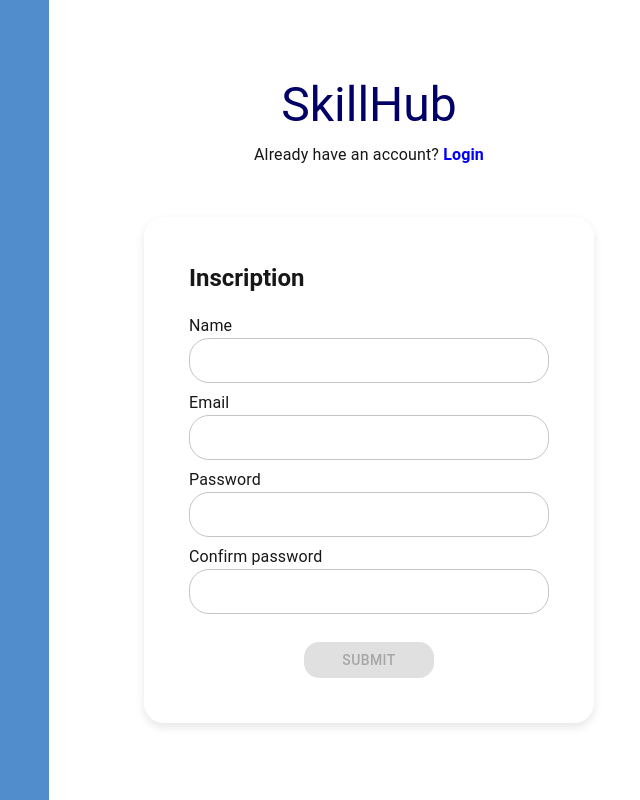
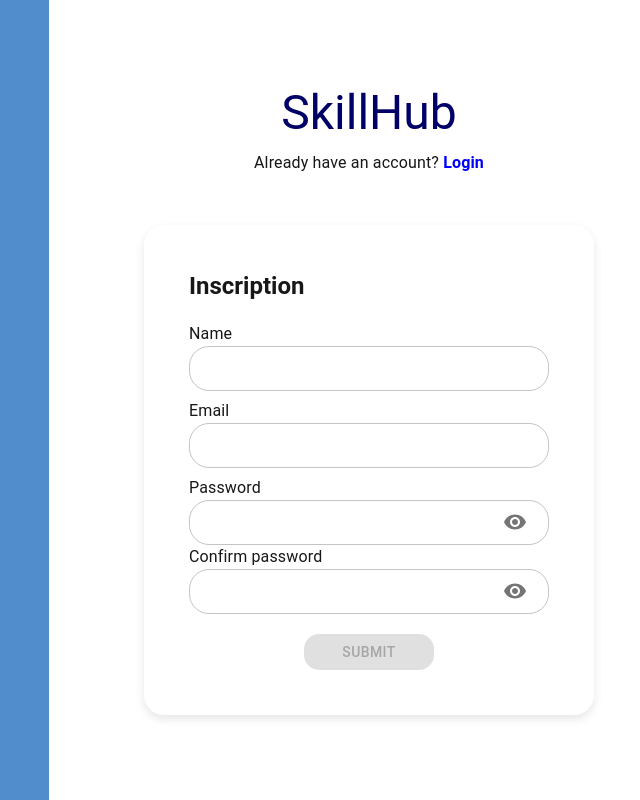
Before and after one commit to Celina-cbn/skillhub-frontend, a Next.js app in the folder skillhub/: page /auth/signup in a window 1280 px wide. Shown: the whole page, without its empty margins (591-1231 px from the left). Built offline with nearby package versions, Linux system fonts and the light colour scheme; no server answers.

Commit message:
add interfaces && condition showPassword

```diff
--- a/skillhub/src/app/auth/signup/page.tsx
+++ b/skillhub/src/app/auth/signup/page.tsx
@@ -1,24 +1,35 @@
 'use client'
 
-import * as React from 'react';
+import { useState, useEffect } from 'react';
 import Grid2 from '@mui/material/Grid2';
-import { Box, Button, TextField, Typography } from '@mui/material';
+import { Box, Button, IconButton, InputAdornment, TextField, Typography } from '@mui/material';
 import Image from 'next/image';
 import { useRouter } from 'next/navigation';
 import { signupService } from '@/services/authService';
+import { Visibility, VisibilityOff } from '@mui/icons-material';
+import { InputsForm } from '@/utils/inputsSingnup';
 
-const InputsForm = [
-  {id: 1, name: 'Name', type: 'text'},
-  {id: 2, name: 'Email', type: 'text'},
-  {id: 3, name: 'Password', type: 'password'},
-  {id: 4, name: 'Confirm password', type: 'password'}
-]
 
 export default function Signup() {
   const router = useRouter();
-  const [inputs, setInputs] = React.useState(
+  const [inputs, setInputs] = useState(
     InputsForm.map((input) => ({ ...input, value: '' }))
   );
+  const [showPassword, setShowPassword] = useState(false);
+  const [showConfirmPassword, setShowConfirmPassword] = useState(false);
+
+    const handleClickShowPassword = () => {
+      setShowPassword((show) => !show);
+    };
+
+    const handleClickShowConfirmPassword = () => {
+      setShowConfirmPassword((show) => !show);
+    };
+
+    useEffect(() => {
+      setShowPassword(false);
+      setShowConfirmPassword(false);
+    }, []);
 
   const handleInputChange = (id: number, event: React.ChangeEvent<HTMLInputElement | HTMLTextAreaElement>) => {
     const { value } = event.target;
@@ -54,7 +65,7 @@ export default function Signup() {
       } else if (input.value === '') {
         return true;
       }else{
-              return false;
+        return false;
       }
     });
   };
@@ -118,6 +129,32 @@ export default function Signup() {
             {inputs.map((input) => (
               <Grid2 key={input.id} sx={{ display: 'flxe', flexDirection: 'row' }}>
                 <Typography> {input.name} </Typography>
+                {input.type === 'password' ? (
+                  <TextField
+                    id={input.name}
+                    type={input.name === 'Password' ? (showPassword ? 'text' : 'password') : (showConfirmPassword ? 'text' : 'password')}
+                    fullWidth
+                    value={input.value}
+                    onChange={(event) => handleInputChange(input.id, event)}
+                    sx={{
+                      marginTop: '0px',
+                      marginRight: '25px',
+                    }}
+                    InputProps={{
+                      sx: {
+                        borderRadius: '20px',
+                        height: '45px'
+                      },
+                      endAdornment: (
+                        <InputAdornment position="end">
+                          <IconButton data-testid="icon-visibility" onClick={input.name === 'Password' ? handleClickShowPassword : handleClickShowConfirmPassword}>
+                            {input.name === 'Password' ? (showPassword ? <VisibilityOff /> : <Visibility />) : (showConfirmPassword ? <VisibilityOff /> : <Visibility />)}
+                          </IconButton>
+                        </InputAdornment>
+                      ),
+                    }}
+                  />
+                ) : (
                 <TextField
                   id={input.name}
                   value={input.value}
@@ -131,12 +168,9 @@ export default function Signup() {
                     marginTop: '0px'
                   }}
                 />
+                )}
               </Grid2>
-
             ))}
-
-
-
             <Box sx={{ display: 'flex', justifyContent: 'center', marginTop: '20px' }}>
               <Button onClick={(e) => handleSubmit(e)} variant="contained" sx={{ borderRadius: '15px', width: '130px' }} disabled={isEmpty()}> Submit </Button>
             </Box>
--- /dev/null
+++ b/skillhub/src/interfaces/Chatbot.ts
@@ -0,0 +1,4 @@
+export interface IMessage {
+    text: string,
+    sender: string
+  };
--- /dev/null
+++ b/skillhub/src/interfaces/Signup.ts
@@ -0,0 +1,5 @@
+export interface IInputs {
+  id: number,
+  name: string,
+  type: 'text' | 'password'
+}
--- /dev/null
+++ b/skillhub/src/utils/inputsSingnup.ts
@@ -0,0 +1,9 @@
+import { IInputs } from "@/interfaces/Signup";
+
+
+export const InputsForm : IInputs[] = [
+  {id: 1, name: 'Name', type: 'text'},
+  {id: 2, name: 'Email', type: 'text'},
+  {id: 3, name: 'Password', type: 'password'},
+  {id: 4, name: 'Confirm password', type: 'password'}
+]
```
Also changed, not shown: skillhub/src/app/auth/login/page.tsx (+29 -8 lines), skillhub/src/app/component/chatbot.tsx (+2 -6 lines).
